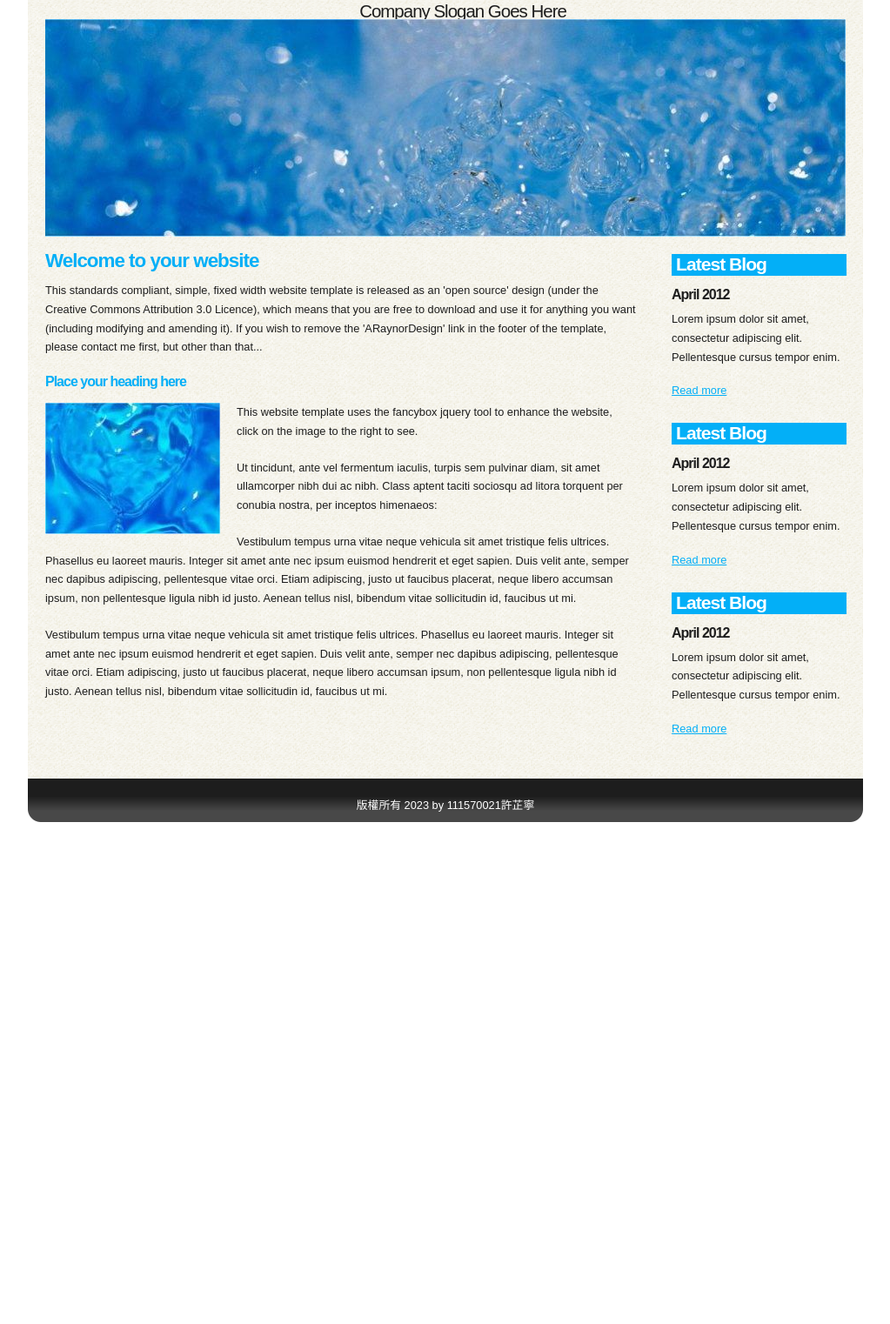
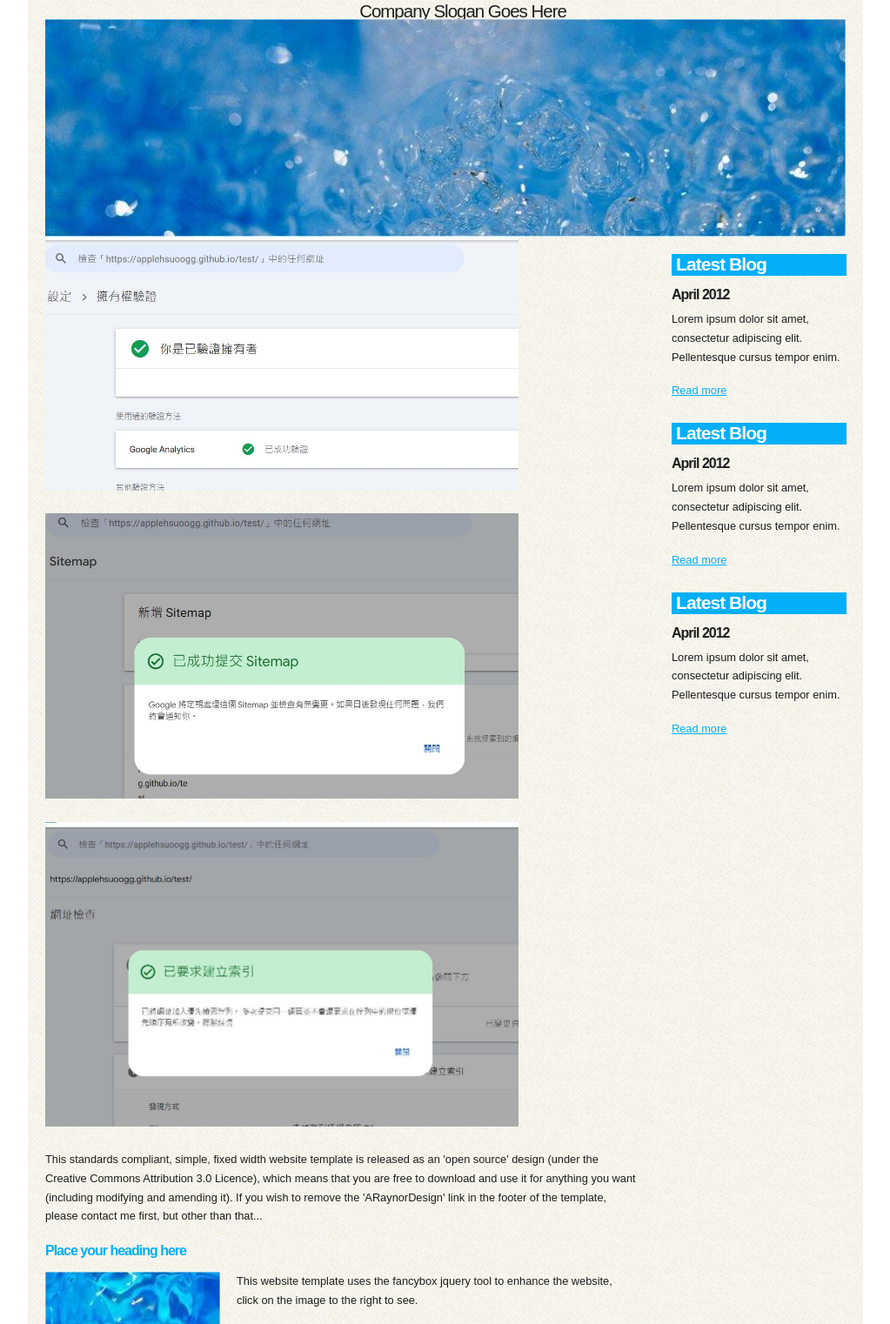
Before and after one commit to applehsuoogg/test, a plain HTML site: page a4.html in a window 1280 px wide. Shown: the part 208-1730 px from the top of the page at 87% size, without its empty margins (128-1151 px from the left). Before the commit the page ends 1153 px from the top, so only its background shows below. Drawn offline with Linux system fonts and the light colour scheme.

Commit message:
Add files via upload

```diff
--- a/a4.html
+++ b/a4.html
@@ -81,7 +81,19 @@
 	  </div><!--close banner_image-->
       <div id="content">
         <div class="content_item">
-          <h1>Welcome to your website</h1>
+          <p>
+            <img src="images/gsc01.JPG" width="80%">
+
+        </p>
+        <p>
+            <img src="images/gsc02.JPG" width="80%">
+
+        </p>
+        <p>
+            <img src="images/gsc03.JPG" width="80%">
+
+        </p>
+
           <p>This standards compliant, simple, fixed width website template is released as an 'open source' design (under the Creative Commons Attribution 3.0 Licence), which means that you are free to download and use it for anything you want (including modifying and amending it). If you wish to remove the 'ARaynorDesign' link in the footer of the template, please contact me first, but other than that...</p>
           <h3>Place your heading here</h3>
           <div style="width:200px; float:left; padding: 0px 20px 10px 0px;"><img alt="image" src="images/image.jpg" /></div>
```
Also changed, not shown: a5.html (+2 -2 lines), images/gsc01.JPG (added), images/gsc02.JPG (added), images/gsc03.JPG (added).
